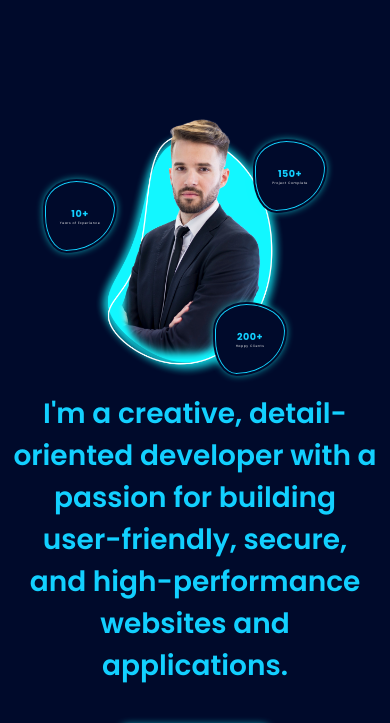
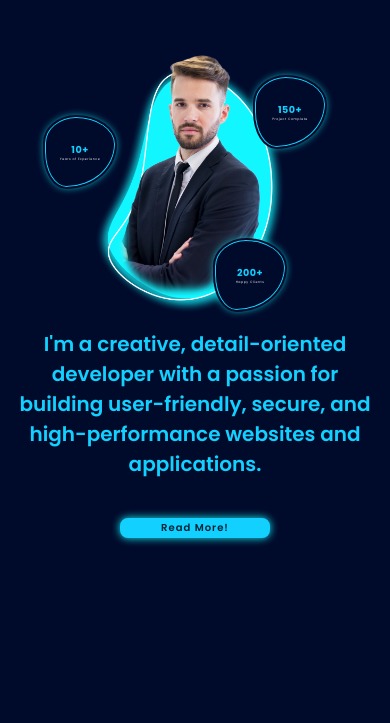
Before and after one commit to ThienCheese/NT208.P21.Copilot, a website: page public/index.html in a window 390 px wide. Shown: the part 842-1565 px from the top of the page. Drawn offline with nearby package versions, Linux system fonts and the light colour scheme.

Commit message:
final update

```diff
--- a/public/style.css
+++ b/public/style.css
@@ -682,7 +682,7 @@ a.btn:nth-child(2)::before {
 
 .about-content .headline {
   color: var(--hover-color, #00bcd4);
-  font-size: 1.75rem;
+  font-size: 1.25rem;
   font-weight: 600;
   line-height: 1.5;
   margin-bottom: 20px;
@@ -2170,7 +2170,7 @@ main {
 @media (max-width: 991px) {
     :root { --big-font: 2.2rem; --normal-font: 1.6rem; --h2-font: 2.2rem; }
     header { padding: 1.5rem 5%; }
-    section { padding: 60px 0px; margin-bottom: 5rem; }
+    section { padding: 60px 0px; margin-bottom: 1rem; }
     .logo { font-size: 2.5rem; }
 
     .home { grid-template-columns: 1fr; text-align: center; padding-top: 150px; }
```
